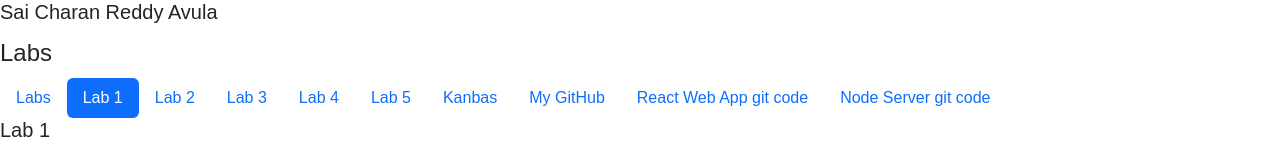
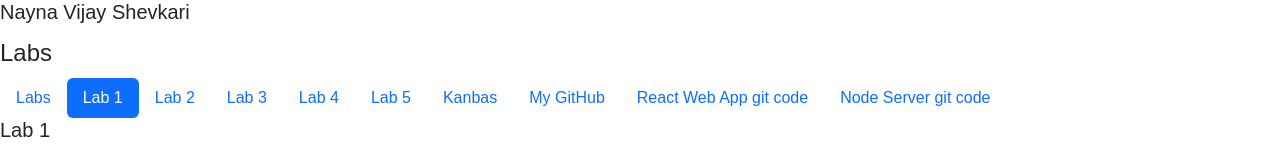
Before and after one commit to saicharan-cpu/kanbas-react-web-app_Group, a React (Create React App) app: page /#/Labs/Lab1 in a window 1280 px wide. Shown: the top 160 px of the page. Built offline with nearby package versions, Linux system fonts and the light colour scheme.

Commit message:
Initial commit

```diff
--- a/src/Labs/index.tsx
+++ b/src/Labs/index.tsx
@@ -12,7 +12,7 @@ export default function Labs() {
   return (
     <Provider store={store}>
     <div id="wd-labs">
-      <h2>Sai Charan Reddy Avula</h2>
+      <h2>Nayna Vijay Shevkari</h2>
       <h1>Labs</h1>
       <TOC />
       <Routes>
```
